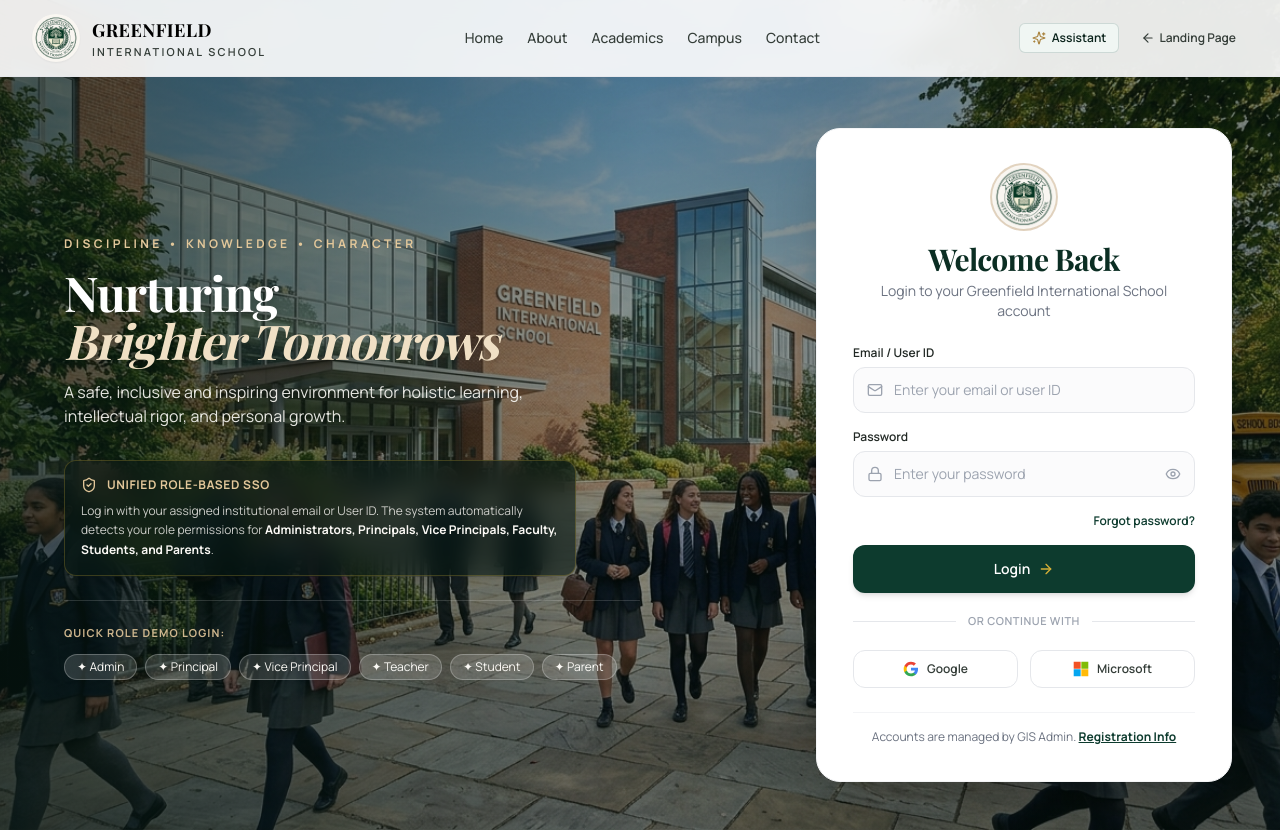
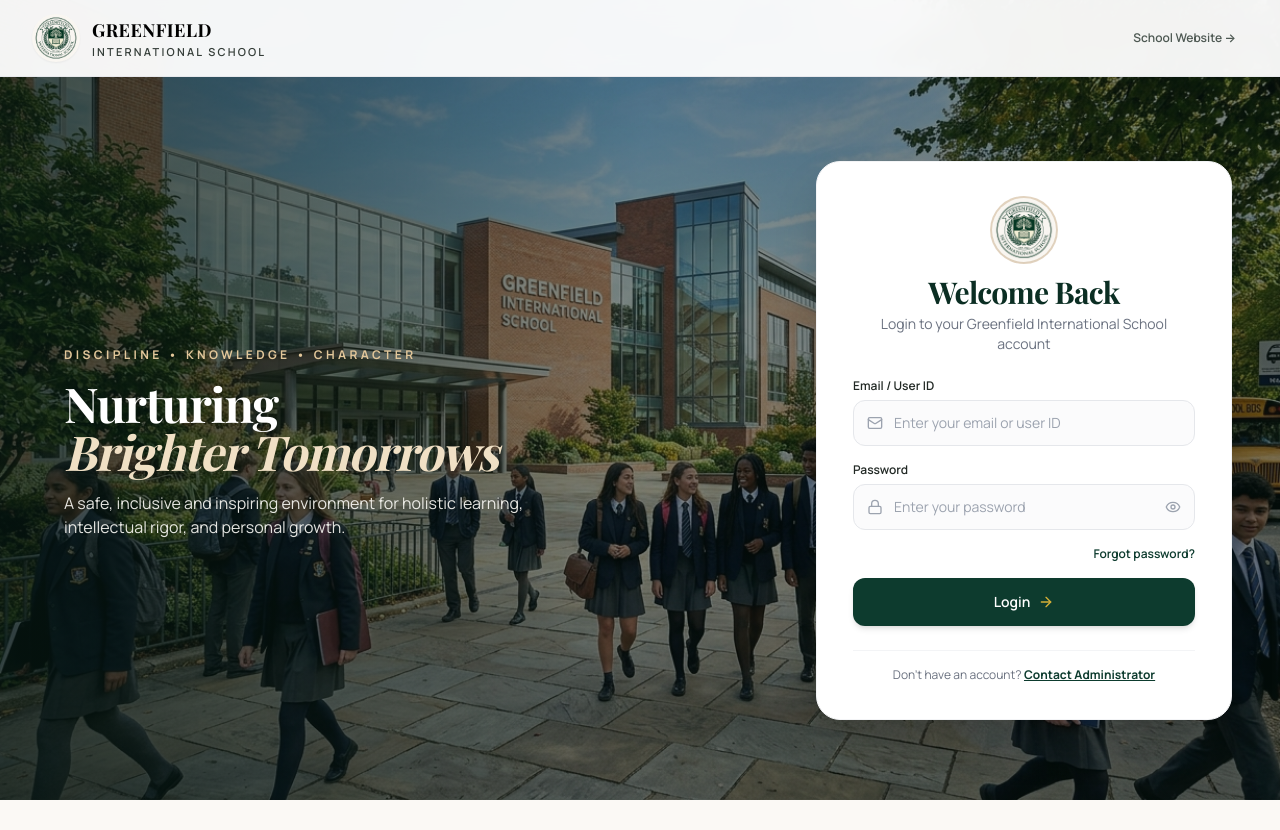
Before and after one commit to krishnaaurora/school-management-system, a React (Vite) app in the folder frontend/: page / in a window 1280 px wide. After the commit the page ends 800 px from the top, so only its background shows below. Built offline with nearby package versions, Linux system fonts and the light colour scheme; a web font is replaced by a local one.

Commit message:
Clean up LoginPage: remove header navigation links, SSO buttons, Unified SSO box, and demo badges

```diff
--- a/frontend/src/components/LoginPage.jsx
+++ b/frontend/src/components/LoginPage.jsx
@@ -2,8 +2,7 @@ import React, { useState } from 'react';
 import { motion, AnimatePresence } from 'framer-motion';
 import {
   Mail, Lock, Eye, EyeOff, ArrowRight, ShieldCheck, CheckCircle2,
-  Sparkles, UserCheck, GraduationCap, Award, Users, BookOpen,
-  Layers, LogOut, ArrowLeft, Info, KeyRound
+  Sparkles, LogOut, KeyRound
 } from 'lucide-react';
 import GisEmblem from './GisEmblem';
 
@@ -16,7 +15,6 @@ const INSTITUTIONAL_ACCOUNTS = {
     email: "admin@greenfieldis.edu",
     id: "GIS-ADM-001",
     permissions: ["Full User Provisioning", "Security & Audit Logs", "Fee Master Configuration", "System Governance"],
-    stats: { users: "2,450 Active", systems: "100% Operational", backups: "Realtime Synced" }
   },
   principal: {
     roleName: "Principal",
@@ -25,7 +23,6 @@ const INSTITUTIONAL_ACCOUNTS = {
     email: "principal.rao@greenfieldis.edu",
     id: "GIS-EXEC-01",
     permissions: ["Institutional Governance", "Academic Board Review", "Faculty Approvals", "Strategic Planning"],
-    stats: { campusRank: "#1 in Region", facultyCount: "140 Educators", boardResults: "99.4% Pass Rate" }
   },
   viceprincipal: {
     roleName: "Vice Principal",
@@ -34,7 +31,6 @@ const INSTITUTIONAL_ACCOUNTS = {
     email: "vp.sharma@greenfieldis.edu",
     id: "GIS-EXEC-02",
     permissions: ["Daily Academic Timetables", "Discipline Oversight", "Examination Protocols", "Student Council"],
-    stats: { todayAttendance: "98.2%", activeExams: "Term 1 Pre-boards", eventsThisWeek: "4 Scheduled" }
   },
   teacher: {
     roleName: "Faculty / Educator",
@@ -43,7 +39,6 @@ const INSTITUTIONAL_ACCOUNTS = {
     email: "teacher.kiran@greenfieldis.edu",
     id: "GIS-FAC-408",
     permissions: ["Classroom Attendance", "Gradebook & Evaluation", "Lesson Plan Management", "Parent Remarks"],
-    stats: { activeClasses: "Grade 10-A, 11-B", submissionsPending: "18 Assignments", nextClass: "Physics @ 11:30 AM" }
   },
   student: {
     roleName: "Student",
@@ -52,7 +47,6 @@ const INSTITUTIONAL_ACCOUNTS = {
     email: "student.ananya@greenfieldis.edu",
     id: "GIS-2026-0421",
     permissions: ["Course Syllabus & LMS", "Library Book Renewals", "Digital Report Cards", "Clubs & Sports"],
-    stats: { attendanceRate: "97.8%", gpa: "3.94 / 4.0", pendingHomework: "Physics Lab Report" }
   },
   parent: {
     roleName: "Parent / Guardian",
@@ -61,11 +55,10 @@ const INSTITUTIONAL_ACCOUNTS = {
     email: "parent.verma@greenfieldis.edu",
     id: "GIS-PAR-9042",
     permissions: ["Ward Academic Progress", "Online Fee Payment", "Live Bus GPS Tracking", "PTA Consultations"],
-    stats: { feeStatus: "Paid (Term 1)", busRoute: "Bus #14 (On Time)", nextPTA: "Oct 15, 2026" }
   }
 };
 
-export default function LoginPage({ onNavigateHome, onOpenAdmissions, onOpenAssistant }) {
+export default function LoginPage({ onNavigateHome }) {
   const [identifier, setIdentifier] = useState('');
   const [password, setPassword] = useState('');
   const [showPassword, setShowPassword] = useState(false);
@@ -84,7 +77,7 @@ export default function LoginPage({ onNavigateHome, onOpenAdmissions, onOpenAssi
     if (raw.includes('parent') || raw.includes('guardian') || raw.includes('verma')) return INSTITUTIONAL_ACCOUNTS.parent;
     if (raw.includes('student') || raw.includes('gis-') || raw.includes('std')) return INSTITUTIONAL_ACCOUNTS.student;
 
-    // Default fallback role based on generic patterns
+    // Default fallback role for any entered institutional email/ID
     if (raw.includes('@')) {
       return {
         roleName: "Verified Greenfield User",
@@ -92,8 +85,7 @@ export default function LoginPage({ onNavigateHome, onOpenAdmissions, onOpenAssi
         name: raw.split('@')[0].replace('.', ' ').toUpperCase(),
         email: raw,
         id: "GIS-VERIFIED",
-        permissions: ["Portal Services", "Institutional Directory", "Notifications"],
-        stats: { status: "Active SSO", access: "Standard" }
+        permissions: ["Portal Services", "Institutional Directory", "Academic Resources"],
       };
     }
     return null;
@@ -114,36 +106,20 @@ export default function LoginPage({ onNavigateHome, onOpenAdmissions, onOpenAssi
         email: identifier,
         id: "GIS-USER-" + Math.floor(1000 + Math.random() * 9000),
         permissions: ["Portal Access", "Academic Resources"],
-        stats: { status: "Active" }
       };
       setLoggedInUser(user);
       setLoading(false);
     }, 600);
   };
 
-  const handleQuickDemoFill = (roleKey) => {
-    const account = INSTITUTIONAL_ACCOUNTS[roleKey];
-    if (!account) return;
-    setIdentifier(account.email);
-    setPassword('••••••••••••');
-    setLoading(true);
-    setTimeout(() => {
-      setLoggedInUser(account);
-      setLoading(false);
-    }, 500);
-  };
-
   return (
     <div className="min-h-screen w-full flex flex-col bg-[#F8F5EF] relative overflow-x-hidden font-sans">
 
-      {/* ── TOP HEADER / NAVBAR ── */}
-      <header className="fixed top-0 left-0 right-0 z-40 bg-white/90 backdrop-blur-md border-b border-gray-200/80 px-4 sm:px-8 py-3.5 flex items-center justify-between shadow-xs">
+      {/* ── CLEAN TOP HEADER (Brand Only) ── */}
+      <header className="fixed top-0 left-0 right-0 z-40 bg-white/95 backdrop-blur-md border-b border-gray-200/80 px-4 sm:px-8 py-3.5 flex items-center justify-between shadow-xs">
         {/* Brand Link */}
-        <button
-          onClick={onNavigateHome}
-          className="flex items-center gap-3 group text-left focus:outline-none cursor-pointer"
-        >
-          <GisEmblem size="md" className="group-hover:scale-105 transition-transform duration-200" />
+        <div className="flex items-center gap-3 select-none">
+          <GisEmblem size="md" />
           <div className="flex flex-col">
             <span className="font-serif font-bold text-base sm:text-lg tracking-wide text-black leading-tight">
               GREENFIELD
@@ -152,48 +128,21 @@ export default function LoginPage({ onNavigateHome, onOpenAdmissions, onOpenAssi
               International School
             </span>
           </div>
-        </button>
+        </div>
 
-        {/* Navigation Links */}
-        <nav className="hidden md:flex items-center space-x-6 text-sm font-medium text-charcoal-700">
-          <button onClick={onNavigateHome} className="hover:text-forest-900 transition-colors cursor-pointer">
-            Home
-          </button>
-          <button onClick={onNavigateHome} className="hover:text-forest-900 transition-colors cursor-pointer">
-            About
-          </button>
-          <button onClick={onNavigateHome} className="hover:text-forest-900 transition-colors cursor-pointer">
-            Academics
-          </button>
-          <button onClick={onNavigateHome} className="hover:text-forest-900 transition-colors cursor-pointer">
-            Campus
-          </button>
-          <button onClick={onNavigateHome} className="hover:text-forest-900 transition-colors cursor-pointer">
-            Contact
-          </button>
-        </nav>
-
-        {/* Back to Portal / Assistant */}
-        <div className="flex items-center gap-2.5">
-          <button
-            onClick={onOpenAssistant}
-            className="flex items-center gap-1.5 px-3 py-1.5 text-xs font-semibold text-forest-900 bg-forest-50 hover:bg-forest-100 border border-forest-800/15 rounded-md transition-colors"
-          >
-            <Sparkles className="w-3.5 h-3.5 text-gold-600" />
-            <span className="hidden sm:inline">Assistant</span>
-          </button>
+        {/* Home / Return link for easy navigation if needed */}
+        {onNavigateHome && (
           <button
             onClick={onNavigateHome}
-            className="flex items-center gap-1 px-3 py-1.5 text-xs font-semibold text-charcoal-700 hover:text-forest-900 transition-colors"
+            className="text-xs font-semibold text-charcoal-600 hover:text-forest-900 transition-colors px-3 py-1.5 rounded-md hover:bg-gray-100"
           >
-            <ArrowLeft className="w-3.5 h-3.5" />
-            <span>Landing Page</span>
+            School Website &rarr;
           </button>
-        </div>
+        )}
       </header>
 
       {/* ── MAIN SPLIT VIEW LAYOUT ── */}
-      <div className="flex-1 pt-20 flex flex-col lg:flex-row relative min-h-[calc(100vh-80px)]">
+      <div className="flex-1 pt-16 sm:pt-20 flex flex-col lg:flex-row relative min-h-[calc(100vh-64px)]">
 
         {/* Background Image across container */}
         <div className="absolute inset-0 pointer-events-none z-0 overflow-hidden">
@@ -202,12 +151,12 @@ export default function LoginPage({ onNavigateHome, onOpenAdmissions, onOpenAssi
             alt="Greenfield International School Campus"
             className="w-full h-full object-cover object-center brightness-95"
           />
-          {/* Subtle gradient to provide high readability on the left text and right card */}
-          <div className="absolute inset-0 bg-gradient-to-r from-forest-950/70 via-forest-950/40 to-forest-950/70 lg:to-forest-950/50" />
+          {/* Soft atmospheric gradient */}
+          <div className="absolute inset-0 bg-gradient-to-r from-forest-950/75 via-forest-950/45 to-forest-950/70 lg:to-forest-950/50" />
         </div>
 
         {/* LEFT COLUMN: School Mission & Editorial Narrative */}
-        <div className="relative z-10 w-full lg:w-3/5 flex flex-col justify-center px-6 sm:px-12 lg:px-16 py-12 lg:py-20 text-ivory">
+        <div className="relative z-10 w-full lg:w-3/5 flex flex-col justify-center px-6 sm:px-12 lg:px-16 py-10 lg:py-16 text-ivory">
           <motion.div
             initial={{ opacity: 0, y: 20 }}
             animate={{ opacity: 1, y: 0 }}
@@ -228,50 +177,13 @@ export default function LoginPage({ onNavigateHome, onOpenAdmissions, onOpenAssi
             </h1>
 
             {/* Subtext */}
-            <p className="text-sm sm:text-base text-ivory/90 leading-relaxed max-w-lg mb-8 drop-shadow-sm font-normal">
+            <p className="text-sm sm:text-base text-ivory/90 leading-relaxed max-w-lg drop-shadow-sm font-normal">
               A safe, inclusive and inspiring environment for holistic learning, intellectual rigor, and personal growth.
             </p>
-
-            {/* Role-Based Unified Sign-On Information */}
-            <div className="p-4 rounded-xl bg-forest-950/60 backdrop-blur-md border border-gold-400/25 max-w-lg shadow-lg">
-              <div className="flex items-center gap-2.5 mb-2 text-gold-300">
-                <ShieldCheck className="w-4 h-4 flex-shrink-0" />
-                <span className="text-xs font-bold uppercase tracking-wider">Unified Role-Based SSO</span>
-              </div>
-              <p className="text-xs text-ivory/80 leading-relaxed">
-                Log in with your assigned institutional email or User ID. The system automatically detects your role permissions for <strong className="text-ivory">Administrators, Principals, Vice Principals, Faculty, Students, and Parents</strong>.
-              </p>
-            </div>
-
-            {/* Quick Demo Selector */}
-            <div className="mt-6 pt-6 border-t border-white/15">
-              <p className="text-[11px] font-bold uppercase tracking-widest text-gold-300/90 mb-3">
-                Quick Role Demo Login:
-              </p>
-              <div className="flex flex-wrap gap-2">
-                {[
-                  { key: 'admin', label: 'Admin' },
-                  { key: 'principal', label: 'Principal' },
-                  { key: 'viceprincipal', label: 'Vice Principal' },
-                  { key: 'teacher', label: 'Teacher' },
-                  { key: 'student', label: 'Student' },
-                  { key: 'parent', label: 'Parent' },
-                ].map((item) => (
-                  <button
-                    key={item.key}
-                    onClick={() => handleQuickDemoFill(item.key)}
-                    className="px-3 py-1 text-xs rounded-full bg-white/15 hover:bg-white/30 border border-white/25 text-ivory transition-all cursor-pointer backdrop-blur-xs hover:border-gold-300 hover:text-gold-200"
-                  >
-                    ✦ {item.label}
-                  </button>
-                ))}
-              </div>
-            </div>
-
           </motion.div>
         </div>
 
-        {/* RIGHT COLUMN: Clean, Elegant Login Card */}
+        {/* RIGHT COLUMN: Clean, Elegant Login Card (Exact Match to Reference Image) */}
         <div className="relative z-10 w-full lg:w-2/5 flex items-center justify-center p-4 sm:p-8 lg:p-12">
 
           <motion.div
@@ -283,7 +195,7 @@ export default function LoginPage({ onNavigateHome, onOpenAdmissions, onOpenAssi
 
             {loggedInUser ? (
               /* ── LOGGED IN DASHBOARD VIEW ── */
-              <div className="py-2 text-center">
+              <div className="py-4 text-center">
                 <div className="w-16 h-16 rounded-full bg-forest-50 border-2 border-forest-800/30 flex items-center justify-center mx-auto mb-4">
                   <CheckCircle2 className="w-9 h-9 text-forest-800" />
                 </div>
@@ -299,7 +211,7 @@ export default function LoginPage({ onNavigateHome, onOpenAdmissions, onOpenAssi
                   {loggedInUser.email} &bull; {loggedInUser.id}
                 </p>
 
-                {/* Role Permissions & Features */}
+                {/* Role Permissions */}
                 <div className="text-left bg-[#F8F5EF] p-4 rounded-xl border border-gray-200 mb-6">
                   <p className="text-xs font-bold uppercase tracking-wider text-[#0B2E23] mb-2.5">
                     Authorized Portal Modules:
@@ -318,7 +230,7 @@ export default function LoginPage({ onNavigateHome, onOpenAdmissions, onOpenAssi
                 <div className="flex flex-col gap-2.5">
                   <button
                     onClick={() => alert(`Redirecting to ${loggedInUser.roleName} Institutional Portal Workspace...`)}
-                    className="w-full py-3 px-4 rounded-xl bg-forest-900 hover:bg-forest-800 text-white font-semibold text-sm transition-all shadow-md flex items-center justify-center gap-2"
+                    className="w-full py-3 px-4 rounded-xl bg-forest-900 hover:bg-forest-800 text-white font-semibold text-sm transition-all shadow-md flex items-center justify-center gap-2 cursor-pointer"
                   >
                     <span>Launch Portal Workspace</span>
                     <ArrowRight className="w-4 h-4 text-gold-400" />
@@ -330,7 +242,7 @@ export default function LoginPage({ onNavigateHome, onOpenAdmissions, onOpenAssi
                       setIdentifier('');
                       setPassword('');
                     }}
-                    className="w-full py-2.5 px-4 rounded-xl border border-gray-300 hover:bg-gray-50 text-charcoal-700 font-medium text-xs transition-colors flex items-center justify-center gap-1.5"
+                    className="w-full py-2.5 px-4 rounded-xl border border-gray-300 hover:bg-gray-50 text-charcoal-700 font-medium text-xs transition-colors flex items-center justify-center gap-1.5 cursor-pointer"
                   >
                     <LogOut className="w-3.5 h-3.5 text-gray-500" />
                     <span>Switch User / Log Out</span>
@@ -340,7 +252,7 @@ export default function LoginPage({ onNavigateHome, onOpenAdmissions, onOpenAssi
 
             ) : (
 
-              /* ── STANDARD LOGIN FORM (No Role Buttons, Matching Image 2) ── */
+              /* ── CLEAN LOGIN FORM (Exact Match to Reference Image 2) ── */
               <div>
 
                 {/* Form Header with Crest Logo from Hero */}
@@ -357,26 +269,6 @@ export default function LoginPage({ onNavigateHome, onOpenAdmissions, onOpenAssi
                     Login to your Greenfield International School account
                   </p>
                 </div>
-
-                {/* Detected Role Notification Badge */}
-                <AnimatePresence>
-                  {detectedRole && (
-                    <motion.div
-                      initial={{ opacity: 0, height: 0 }}
-                      animate={{ opacity: 1, height: 'auto' }}
-                      exit={{ opacity: 0, height: 0 }}
-                      className="mb-4 overflow-hidden"
-                    >
-                      <div className={`px-3 py-1.5 rounded-lg border text-xs font-semibold flex items-center justify-between ${detectedRole.badgeColor}`}>
-                        <div className="flex items-center gap-1.5">
-                          <Sparkles className="w-3.5 h-3.5" />
-                          <span>Detected: {detectedRole.roleName}</span>
-                        </div>
-                        <span className="text-[10px] uppercase font-bold tracking-wider opacity-75">Auto-Auth</span>
-                      </div>
-                    </motion.div>
-                  )}
-                </AnimatePresence>
 
                 {/* Login Form */}
                 <form onSubmit={handleLogin} className="space-y-4">
@@ -421,7 +313,7 @@ export default function LoginPage({ onNavigateHome, onOpenAdmissions, onOpenAssi
                       <button
                         type="button"
                         onClick={() => setShowPassword(!showPassword)}
-                        className="absolute inset-y-0 right-0 pr-3.5 flex items-center text-gray-400 hover:text-gray-600 focus:outline-none"
+                        className="absolute inset-y-0 right-0 pr-3.5 flex items-center text-gray-400 hover:text-gray-600 focus:outline-none cursor-pointer"
                       >
                         {showPassword ? <EyeOff className="w-4 h-4" /> : <Eye className="w-4 h-4" />}
                       </button>
@@ -433,7 +325,7 @@ export default function LoginPage({ onNavigateHome, onOpenAdmissions, onOpenAssi
                     <button
                       type="button"
                       onClick={() => setForgotPasswordOpen(true)}
-                      className="text-xs font-semibold text-forest-800 hover:text-forest-950 transition-colors"
+                      className="text-xs font-semibold text-forest-800 hover:text-forest-950 transition-colors cursor-pointer"
                     >
                       Forgot password?
                     </button>
@@ -457,57 +349,16 @@ export default function LoginPage({ onNavigateHome, onOpenAdmissions, onOpenAssi
 
                 </form>
 
-                {/* Single Sign-On Divider */}
-                <div className="relative my-5">
-                  <div className="absolute inset-0 flex items-center">
-                    <div className="w-full border-t border-gray-200" />
-                  </div>
-                  <div className="relative flex justify-center text-[11px] uppercase tracking-wider font-semibold text-gray-400">
-                    <span className="bg-white px-3">Or Continue With</span>
-                  </div>
-                </div>
-
-                {/* Google & Microsoft SSO */}
-                <div className="grid grid-cols-2 gap-3">
-                  <button
-                    type="button"
-                    onClick={() => handleQuickDemoFill('teacher')}
-                    className="flex items-center justify-center gap-2 py-2.5 px-3 rounded-xl border border-gray-200 hover:bg-gray-50 text-xs font-semibold text-charcoal-700 transition-colors"
-                  >
-                    <svg className="w-4 h-4" viewBox="0 0 24 24">
-                      <path fill="#4285F4" d="M22.56 12.25c0-.78-.07-1.53-.2-2.25H12v4.26h5.92c-.26 1.37-1.04 2.53-2.21 3.31v2.77h3.57c2.08-1.92 3.28-4.74 3.28-8.09z"/>
-                      <path fill="#34A853" d="M12 23c2.97 0 5.46-.98 7.28-2.66l-3.57-2.77c-.98.66-2.23 1.06-3.71 1.06-2.86 0-5.29-1.93-6.16-4.53H2.18v2.84C3.99 20.53 7.7 23 12 23z"/>
-                      <path fill="#FBBC05" d="M5.84 14.09c-.22-.66-.35-1.36-.35-2.09s.13-1.43.35-2.09V7.06H2.18C1.43 8.55 1 10.22 1 12s.43 3.45 1.18 4.94l2.85-2.22.81-.63z"/>
-                      <path fill="#EA4335" d="M12 5.38c1.62 0 3.06.56 4.21 1.64l3.15-3.15C17.45 2.09 14.97 1 12 1 7.7 1 3.99 3.47 2.18 7.06l3.66 2.84c.87-2.6 3.3-4.52 6.16-4.52z"/>
-                    </svg>
-                    <span>Google</span>
-                  </button>
-
-                  <button
-                    type="button"
-                    onClick={() => handleQuickDemoFill('student')}
-                    className="flex items-center justify-center gap-2 py-2.5 px-3 rounded-xl border border-gray-200 hover:bg-gray-50 text-xs font-semibold text-charcoal-700 transition-colors"
-                  >
-                    <svg className="w-4 h-4" viewBox="0 0 23 23">
-                      <path fill="#f35325" d="M1 1h10v10H1z"/>
-                      <path fill="#81bc06" d="M12 1h10v10H12z"/>
-                      <path fill="#05a6f0" d="M1 12h10v10H1z"/>
-                      <path fill="#ffba08" d="M12 12h10v10H12z"/>
-                    </svg>
-                    <span>Microsoft</span>
-                  </button>
-                </div>
-
-                {/* Registration note as specified by user */}
+                {/* Administrative Registration Notice */}
                 <div className="mt-6 pt-4 border-t border-gray-100 text-center">
                   <p className="text-xs text-gray-500">
-                    Accounts are managed by GIS Admin.{' '}
+                    Don't have an account?{' '}
                     <button
                       type="button"
-                      onClick={() => alert("User account registration is restricted. Teachers, Principals, Vice Principals, Students, and Parents are registered through the Central IT Administrator.")}
+                      onClick={() => alert("User account creation is managed centrally by the GIS Administration. Teachers, Principals, Vice Principals, Students, and Parents are provisioned through IT Administration.")}
                       className="font-bold text-forest-800 hover:text-forest-950 underline cursor-pointer"
                     >
-                      Registration Info
+                      Contact Administrator
                     </button>
                   </p>
                 </div>
@@ -548,7 +399,7 @@ export default function LoginPage({ onNavigateHome, onOpenAdmissions, onOpenAssi
 
             <button
               onClick={() => setForgotPasswordOpen(false)}
-              className="w-full py-2.5 rounded-xl bg-forest-900 text-white font-semibold text-xs hover:bg-forest-800 transition-colors"
+              className="w-full py-2.5 rounded-xl bg-forest-900 text-white font-semibold text-xs hover:bg-forest-800 transition-colors cursor-pointer"
             >
               Close
             </button>
```
